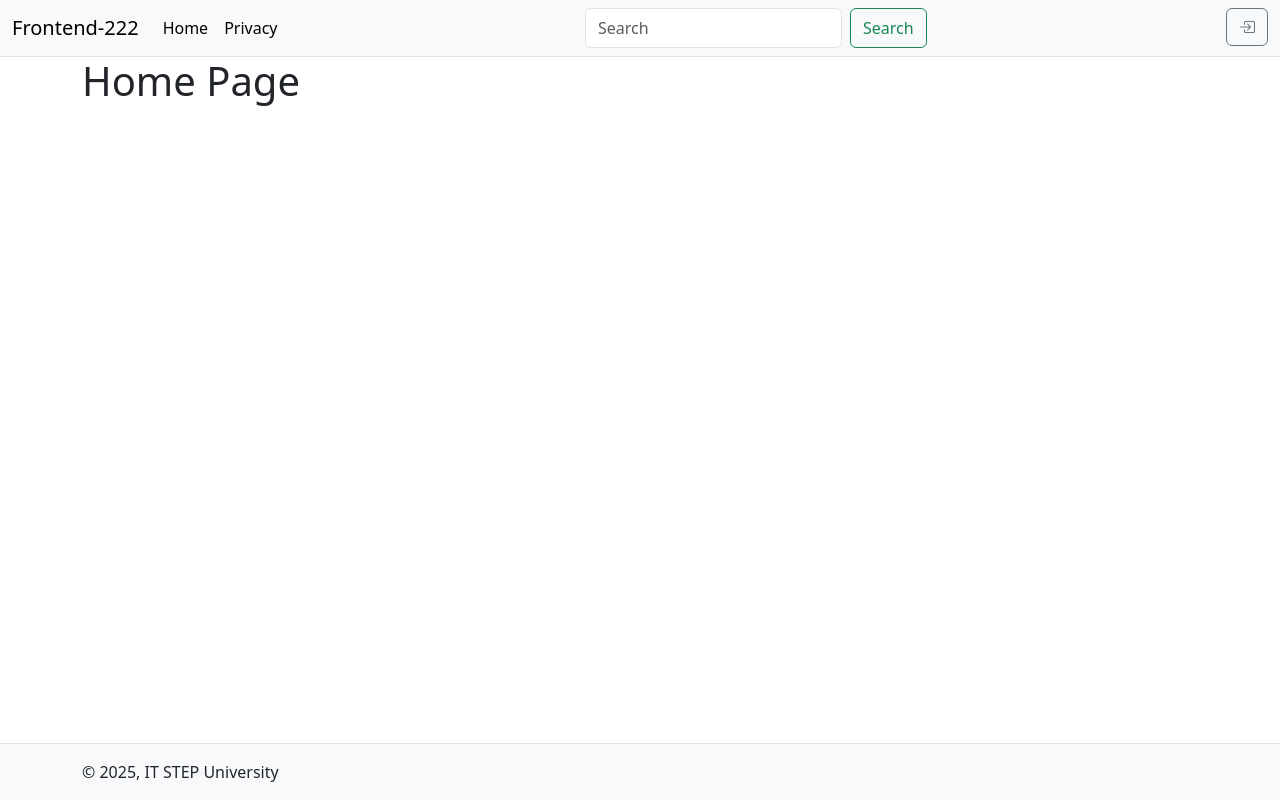
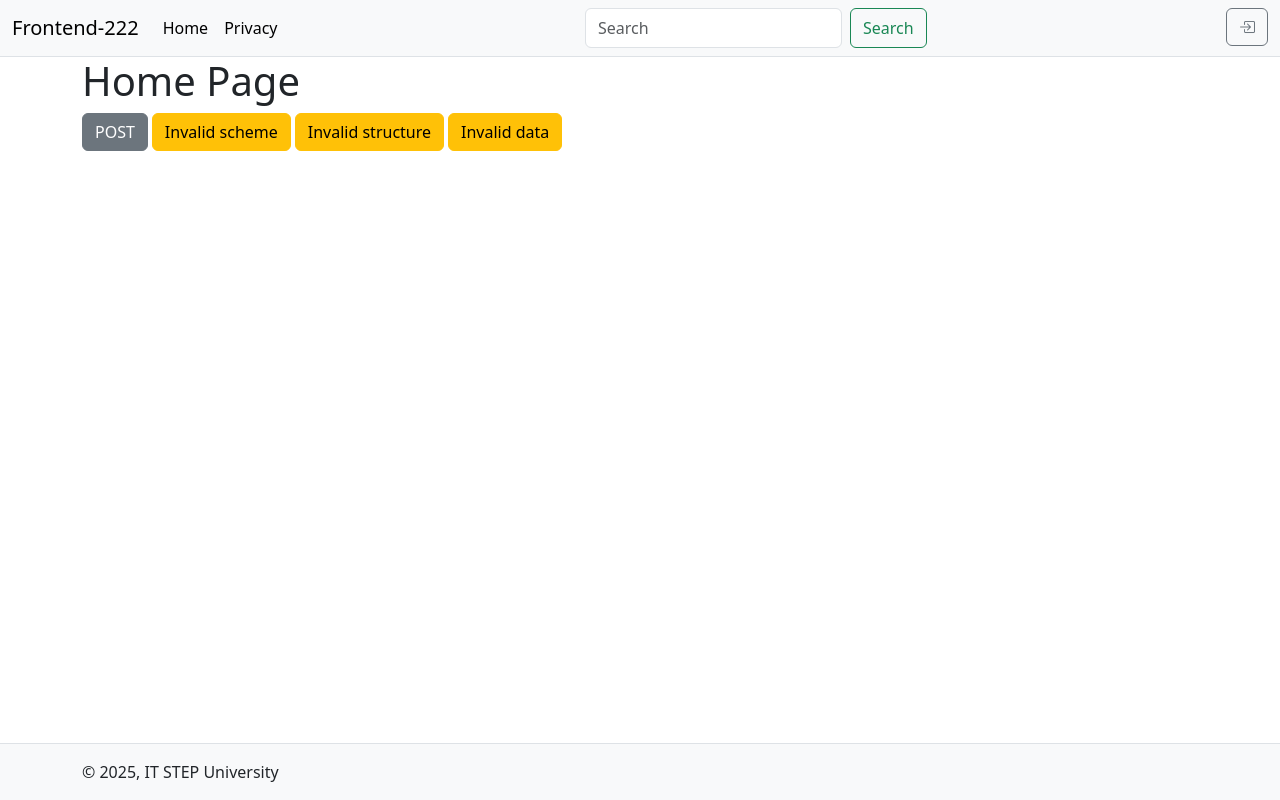
Before and after one commit to dns-lector/java-222-frontend, a React (Vite) app: page / in a window 1280 px wide. Built offline with nearby package versions, Linux system fonts and the light colour scheme.

Commit message:
JWT -- 2

```diff
--- a/src/app/App.jsx
+++ b/src/app/App.jsx
@@ -2,14 +2,20 @@ import { BrowserRouter, Route, Routes } from 'react-router-dom'
 import Layout from './ui/Layout';
 import Home from '../pages/home/Home';
 import Privacy from '../pages/privacy/Privacy';
+import { useState } from 'react';
+import AppContext from '../features/appContext/AppContext';
 
 export default function App() {
-  return <BrowserRouter>
+  const [token, setToken] = useState(null);
+
+  return <AppContext.Provider value={{token, setToken}}>
+    <BrowserRouter>
       <Routes>
         <Route path='/' element={<Layout/>}>
           <Route index element={<Home />} />
           <Route path='privacy' element={<Privacy />} />
         </Route>
       </Routes>
-  </BrowserRouter>;
+    </BrowserRouter>
+  </AppContext.Provider>;
 }
--- a/src/app/ui/Layout.jsx
+++ b/src/app/ui/Layout.jsx
@@ -1,6 +1,8 @@
 import { Link, Outlet } from "react-router-dom";
 import './Layout.css';
 import Base64 from "../../shared/base64/Base64";
+import { useContext, useRef } from "react";
+import AppContext from "../../features/appContext/AppContext";
 
 export default function Layout() {
     return <>
@@ -54,6 +56,8 @@ export default function Layout() {
 }
 
 function AuthModal() {
+    const {token, setToken} = useContext(AppContext);
+    const closeButtonRef = useRef();
 
     const onAuthSubmit = e => {
         e.preventDefault();
@@ -69,17 +73,11 @@ function AuthModal() {
             headers: {
                 'Authorization': 'Basic ' + credentials,
             }
-        }).then(r => r.json()).then(console.log);
-    };
-
-    const onPost = () => {
-        fetch("http://localhost:8080/JavaWeb222/user", {
-            method: 'POST',
-            headers: {
-                'Authorization': 'Basic 123',
-                'Content-Type': "application/json"
-            }
-        }).then(r => r.json()).then(console.log);
+        }).then(r => r.text()).then(jwt => {
+            console.log(jwt);
+            setToken(jwt);
+            closeButtonRef.current.click();
+        });
     };
 
     return <div className="modal fade" id="authModal" tabIndex="-1" aria-labelledby="authModalLabel" aria-hidden="true">
@@ -103,9 +101,8 @@ function AuthModal() {
                     </form>
                 </div>
                 <div className="modal-footer">
-                    <button type="button" className="btn btn-secondary" data-bs-dismiss="modal">Скасувати</button>
+                    <button ref={closeButtonRef} type="button" className="btn btn-secondary" data-bs-dismiss="modal">Скасувати</button>
                     <button type="submit" form="auth-form" className="btn btn-primary">Вхід</button>
-                    <button onClick={onPost} type="button" className="btn btn-secondary">POST</button>
                 </div>
                 </div>
             </div>
--- /dev/null
+++ b/src/features/appContext/AppContext.js
@@ -0,0 +1,5 @@
+import { createContext } from "react";
+
+const AppContext = createContext({});
+
+export default AppContext;
--- a/src/pages/home/Home.jsx
+++ b/src/pages/home/Home.jsx
@@ -1,5 +1,64 @@
+import { useContext, useState } from "react";
+import AppContext from "../../features/appContext/AppContext";
+
 export default function Home() {
+    const {token} = useContext(AppContext);
+    const [content, setContent] = useState("");
+
+    const onPost = () => {
+        let headers = {
+            'Content-Type': "application/json"
+        };
+        if(token) {
+            headers["Authorization"] = "Bearer " + token;
+        }
+        fetch("http://localhost:8080/JavaWeb222/user", {
+            method: 'POST',
+            headers: headers
+        }).then(r => r.json()).then(j => setContent(JSON.stringify(j)));
+    };
+
+    const invalid1 = () => {
+        fetch("http://localhost:8080/JavaWeb222/user", {
+            method: 'POST',
+            headers: {
+                "Authorization": "Brr 123"
+            }
+        }).then(r => r.json()).then(j => setContent(JSON.stringify(j)));
+    };
+    const invalid2 = () => {
+        fetch("http://localhost:8080/JavaWeb222/user", {
+            method: 'POST',
+            headers: {
+                "Authorization": "Bearer 1-2-3"
+            }
+        }).then(r => r.json()).then(j => setContent(JSON.stringify(j)));
+    };
+    const invalid3 = () => {
+        fetch("http://localhost:8080/JavaWeb222/user", {
+            method: 'POST',
+            headers: {
+                "Authorization": "Bearer 1.2.3"
+            }
+        }).then(r => r.json()).then(j => setContent(JSON.stringify(j)));
+    };
+
+
     return <>
         <h1>Home Page</h1>
+        <button onClick={onPost} type="button" className="btn btn-secondary">POST</button>
+        <button onClick={invalid1} type="button" className="btn btn-warning ms-1">Invalid scheme</button>
+        <button onClick={invalid2} type="button" className="btn btn-warning ms-1">Invalid structure</button>
+        <button onClick={invalid3} type="button" className="btn btn-warning ms-1">Invalid data</button>
+
+        {content && <div className="alert alert-primary" role="alert">{content}</div>}
     </>;
 }
+/*
+Д.З. Розширити набір інструментів для тестування неправильно переданих даних авторизації:
+- символи, що не допускаються в Base64
+- розширена неправильна структура токена (більше за 2 точки)
+- порожні складові частини (нічого між точками: .2.3, 1..3, ..3, 1..)
+- помилково написаний заголовок: Authorizatoin і т.п.
+- два чи більше пробілів від схеми: Authorization: Bearer    1.2.3
+*/
```
Lines whose indentation alone changed are shown as unchanged.
